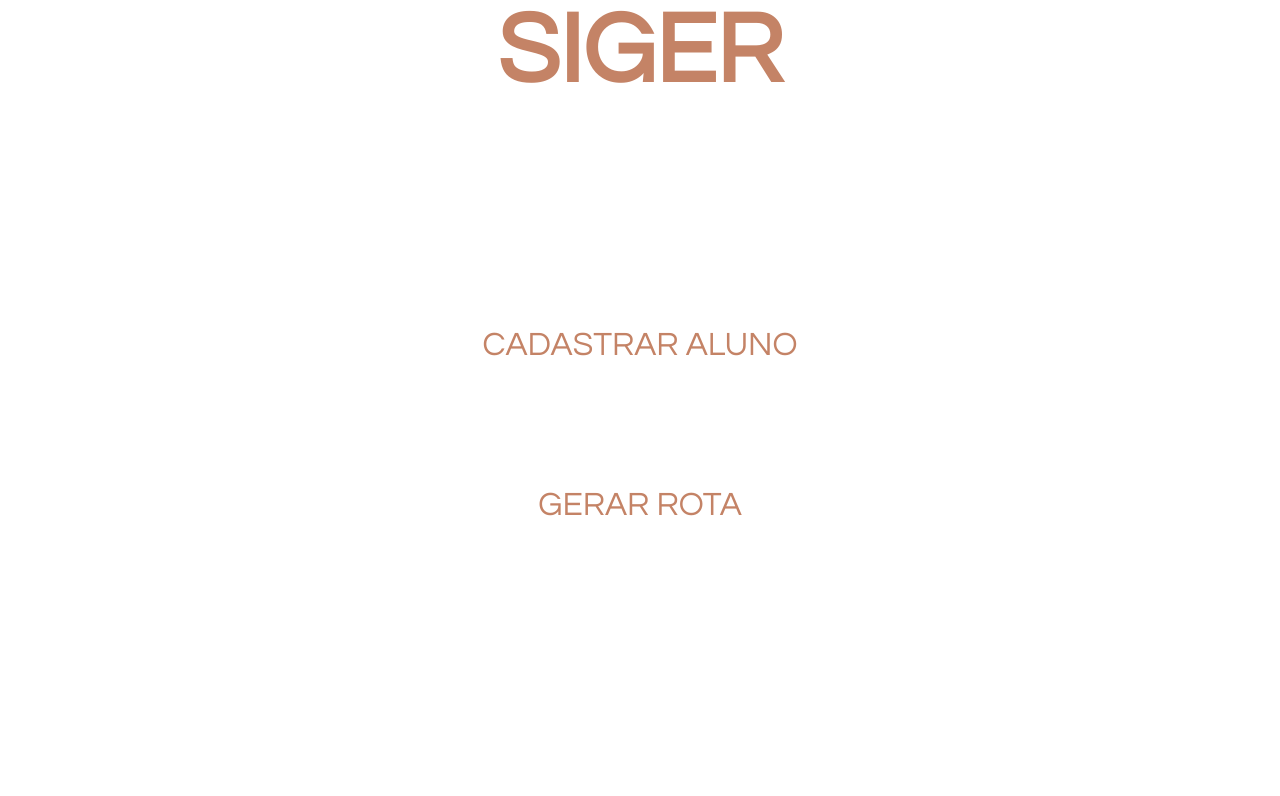
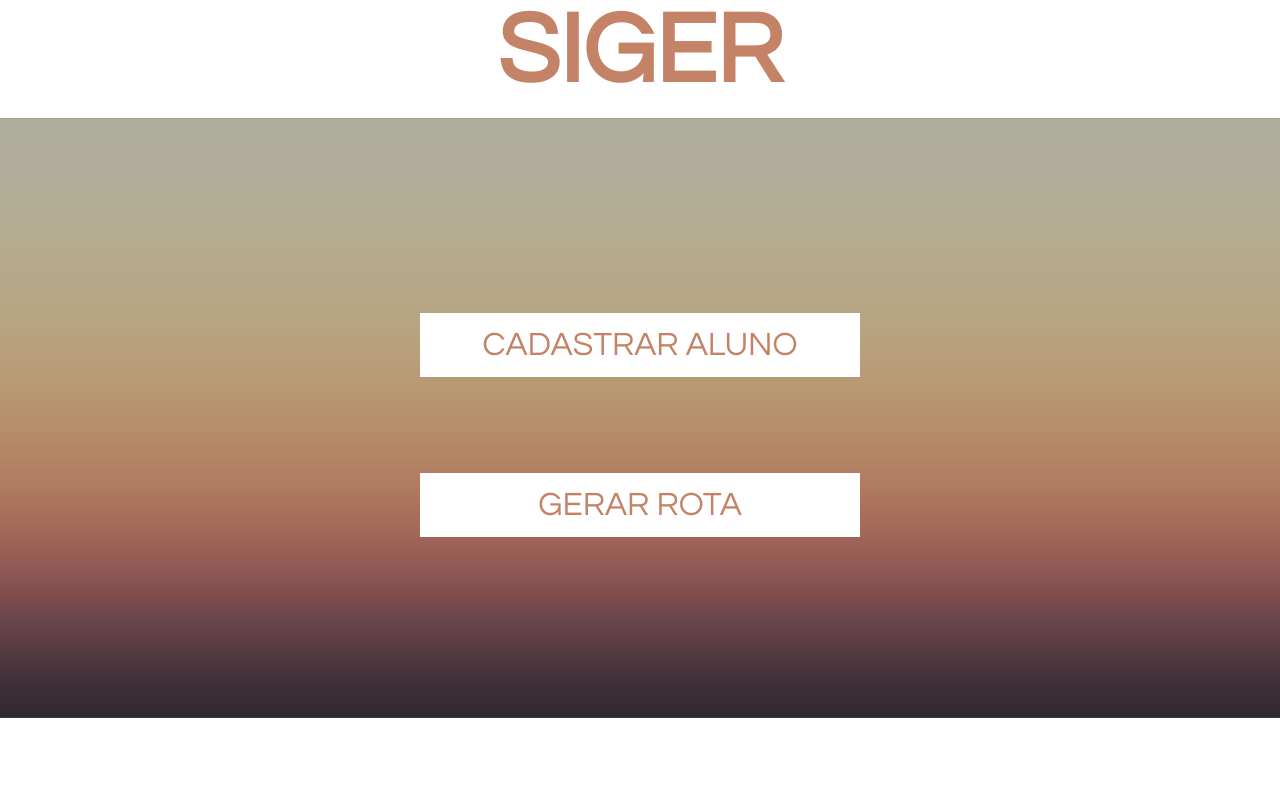
Before and after one commit to DukeOmni/SIGERA-SI-2017.1-CS, a plain HTML site: page src/main/webapp/index.html in a window 1280 px wide. Drawn offline with Linux system fonts and the light colour scheme.

Commit message:
Alterações finais no CSS da primeira página.

```diff
--- a/src/main/webapp/styles/styles.css
+++ b/src/main/webapp/styles/styles.css
@@ -5,7 +5,7 @@ html{
 }
 .container{
     height: 60%;
-    background-image: url("bg.jpg");
+    background-image: url("../images/bg.jpg");
     background-repeat: repeat-x;
     padding-top: 195px;
     /* padding-bottom: 13px; */
```
